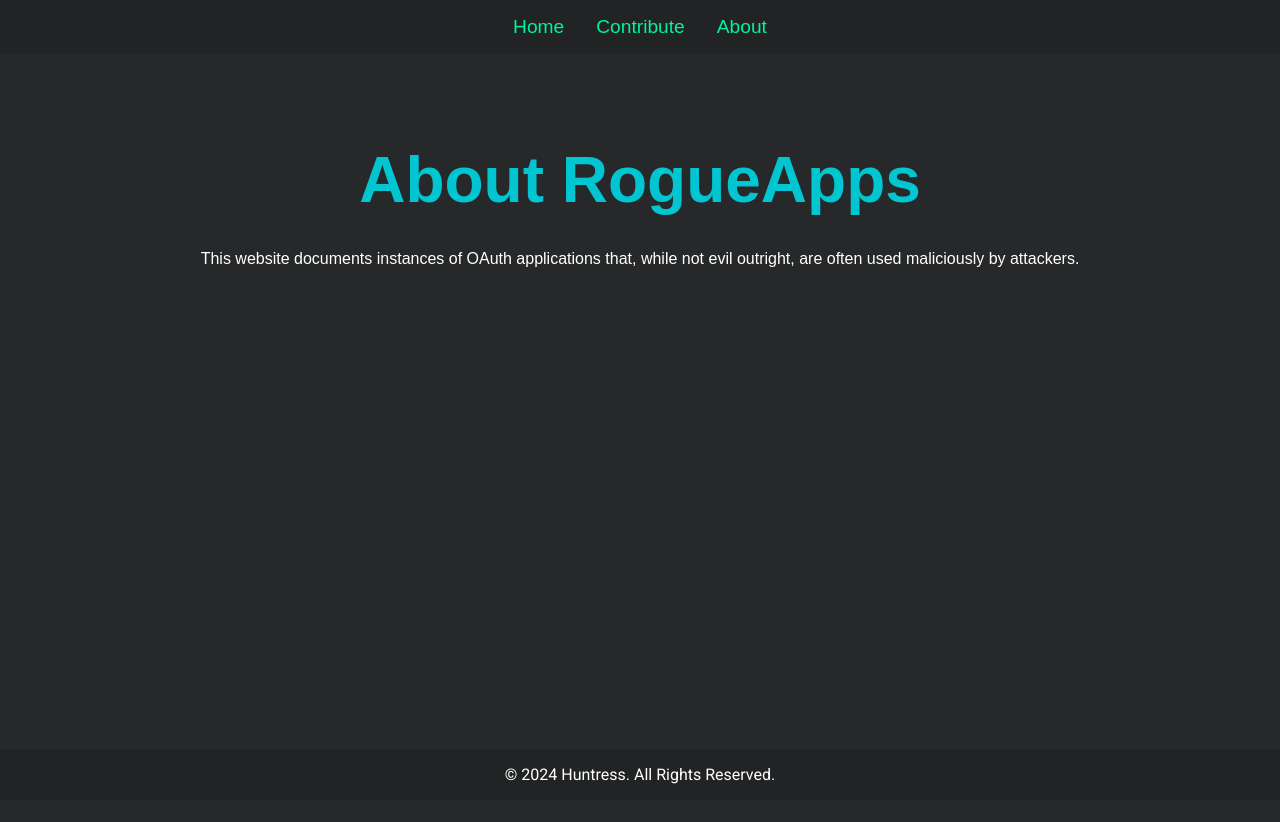
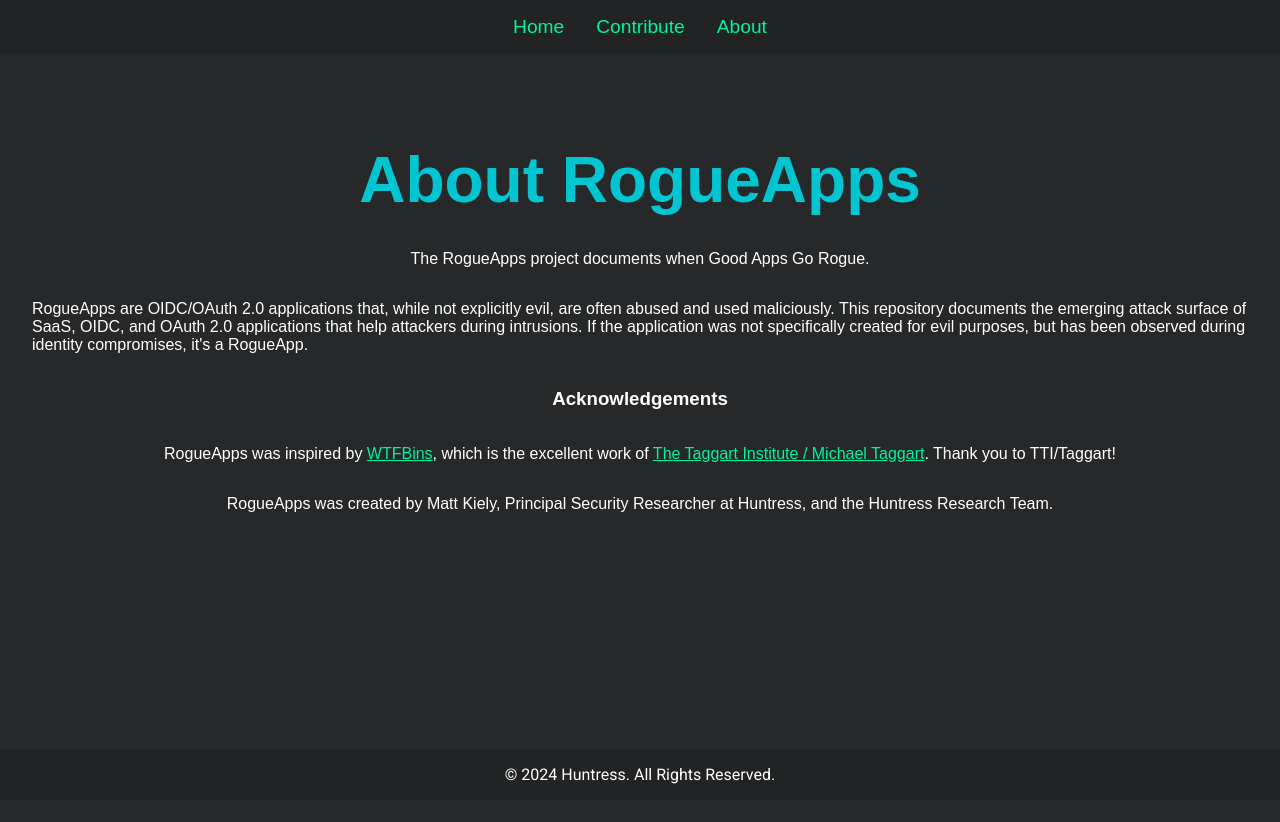
Before and after one commit to huntresslabs/rogueapps, a Next.js app: page /about in a window 1280 px wide. Shown: the top 822 px of the page. Built offline with nearby package versions, Linux system fonts and the light colour scheme; a web font is replaced by a local one.

Commit message:
about and contribute

```diff
--- a/app/about/page.tsx
+++ b/app/about/page.tsx
@@ -9,7 +9,13 @@
     <div className={styles.container}>
       <main className={styles.main}>
         <h1 className={styles.title}>About RogueApps</h1>
-        <p>This website documents instances of OAuth applications that, while not evil outright, are often used maliciously by attackers.</p>
+        <p>The RogueApps project documents when Good Apps Go Rogue.</p>
+        <p>RogueApps are OIDC/OAuth 2.0 applications that, while not explicitly evil, are often abused and used maliciously. This repository documents the emerging attack surface of SaaS, OIDC, and OAuth 2.0 applications that help attackers during intrusions. If the application was not specifically created for evil purposes, but has been observed during identity compromises, it's a RogueApp.</p>
+
+
+        <h3>Acknowledgements</h3>
+        <p>RogueApps was inspired by <a href="https://wtfbins.wtf/">WTFBins</a>, which is the excellent work of <a href="https://taggartinstitute.org/">The Taggart Institute / Michael Taggart</a>. Thank you to TTI/Taggart!</p>
+        <p>RogueApps was created by Matt Kiely, Principal Security Researcher at Huntress, and the Huntress Research Team.</p>
       </main>
     </div>
   );
--- a/app/contribute/page.tsx
+++ b/app/contribute/page.tsx
@@ -9,7 +9,8 @@
     <div className={styles.container}>
       <main className={styles.main}>
         <h1 className={styles.title}>Contribute to RogueApps</h1>
-        <p>If you have any information about OAuth applications that are often used maliciously, please reach out to us.</p>
+        <p>We'd love to hear your stories of RogueApps that you've seen!</p>
+        <p>If you want to contribue to the RogueApps project, please <a href="https://github.com/huntresslabs/rogueapps/issues/new?assignees=&labels=new+rogueapp&projects=&template=custom.md&title=%5BNew+RogueApp%5D%3A+%28RogueApp+Name%29">open an Issue in the official GitHub repository.</a> Please follow the issue template and include details about the observed TTPs for the RogueApp. <b>Please do not submit any sensitive, private, or proprietary information.</b></p>
       </main>
     </div>
   );
--- a/styles/globals.css
+++ b/styles/globals.css
@@ -35,6 +35,10 @@
   font-family: 'HK Nova', sans-serif;
 }
 
+a, li {
+  color:#00f49c;
+}
+
 html, body {
   padding: 0;
   margin: 0;
```
